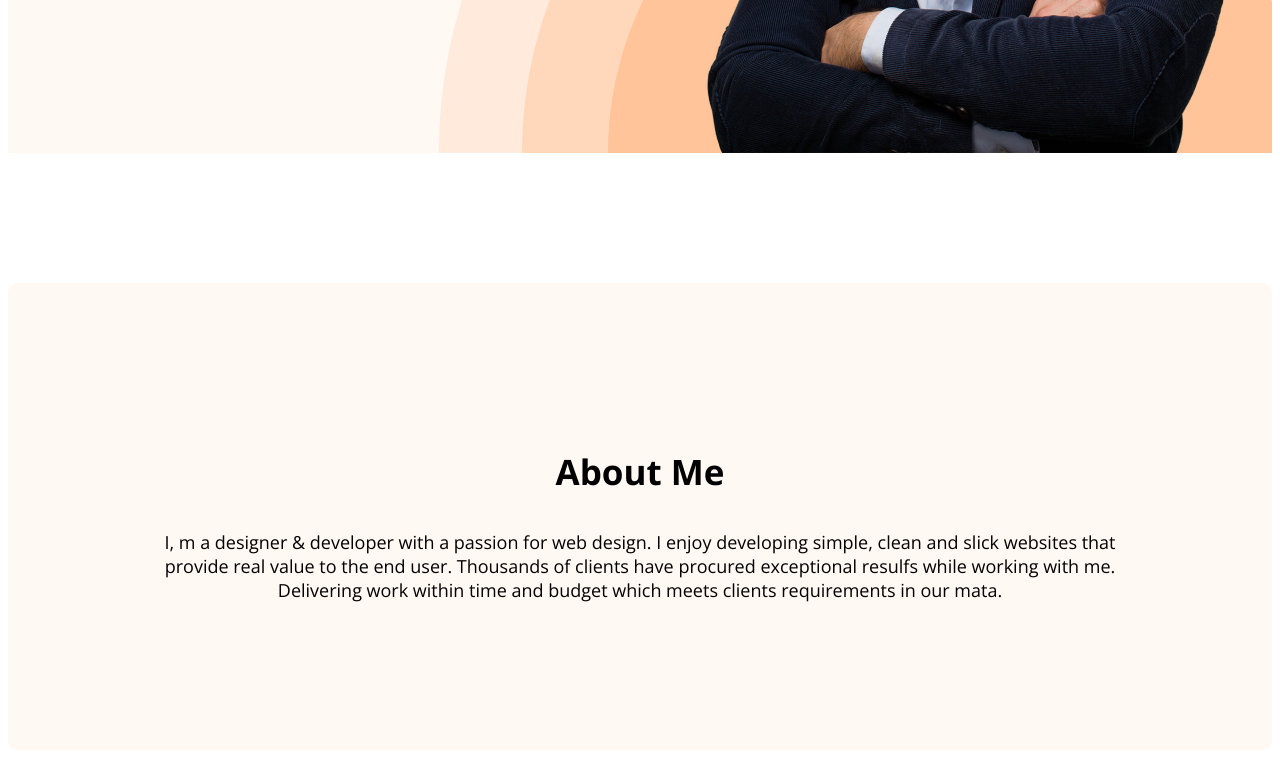
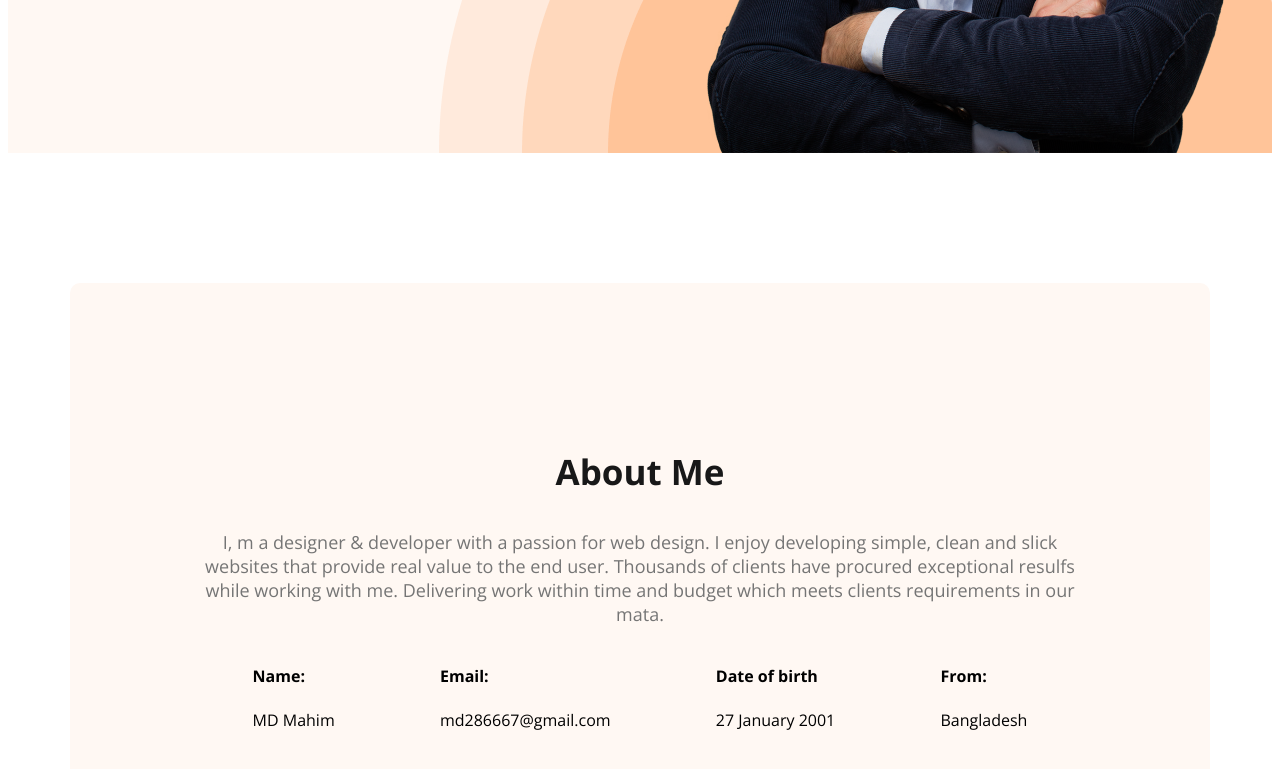
Before and after one commit to mahim7172/webdeveloper-porttfolio, a plain HTML site: page index.html in a window 1280 px wide. Shown: the part 712-1481 px from the top of the page. Drawn offline with nearby package versions, Linux system fonts and the light colour scheme.

Commit message:
added some div

```diff
--- a/index.html
+++ b/index.html
@@ -42,6 +42,27 @@
                 simple, clean and slick websites that provide real value to the end user. Thousands of clients have
                 procured exceptional resulfs while working with me. Delivering work within time and budget which meets
                 clients requirements in our mata.</p>
+
+                <div class="about-info-container">
+                    <div class="about-info">
+                        <h4 class="info-titel">Name:</h4>
+                        <p class="info-description">MD Mahim</p>
+                    </div>
+                    <div class="about-info">
+                        <h4 class="info-titel">Email:</h4>
+                        <p class="info-description">md286667@gmail.com</p>
+                    </div>
+                    <div class="about-info">
+                        <h4 class="info-titel">Date of birth</h4>
+                        <p class="info-description">27 January 2001</p>
+                    </div>
+                    <div class="about-info">
+                        <h4 class="info-titel"> From:</h4>
+                        <p class="info-description">Bangladesh</p>
+                    </div>
+
+
+                </div>
         </section>
     </main>
     <footer>
--- a/prottfolio.css
+++ b/prottfolio.css
@@ -19,14 +19,14 @@ body {
 }
 
 .section-title{
-    color: var #181818;
+    color:  #181818;
     text-align: center;
     font-size: 35px;
     font-weight: 700;
 
 }
 .section-description{
-    color: var #757575;
+    color:  #757575;
 text-align: center;
 font-size: 18px;
 }
@@ -100,7 +100,10 @@ margin-bottom: 20px;
    margin-bottom: 30px;
 }
 /* main saction styles */
-
+main{
+    max-width: 1140px;
+    margin: 0 auto;
+}
 
 /* about section */
 
@@ -112,3 +115,7 @@ background: #FFF8F3;
 
 
 }
+.about-info-container{
+    display: flex;
+    justify-content: space-around;
+}
```
